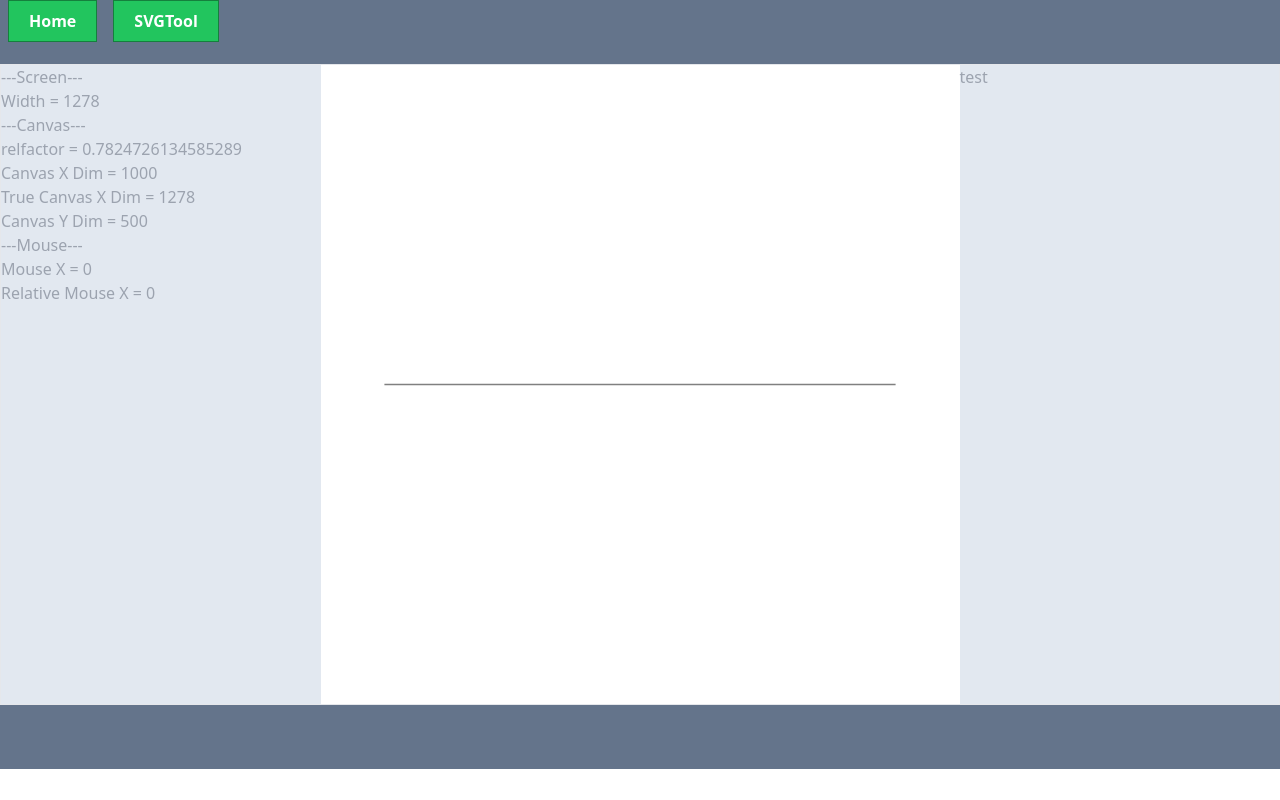
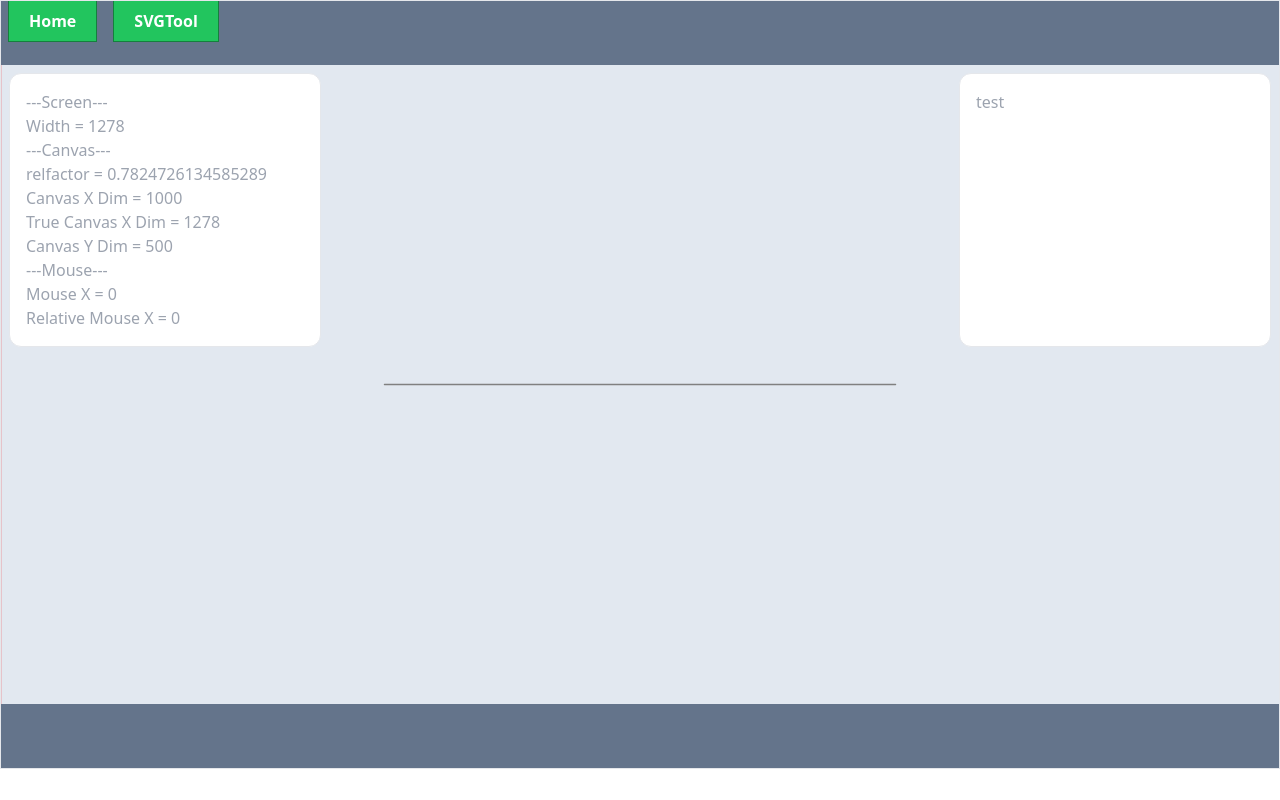
Before and after one commit to DenysChernenko/seTool, a SvelteKit app: page /SVGTool in a window 1280 px wide. Built offline with nearby package versions, Linux system fonts and the light colour scheme.

Commit message:
Tested Stores. Minor Changes

```diff
--- a/src/routes/+layout.svelte
+++ b/src/routes/+layout.svelte
@@ -4,7 +4,7 @@
     let buttonStyle = 'px-5 py-2 mx-2 text-white font-bold border border-1 border-green-700 border-rounded-xl bg-green-500'
 </script>
 
-<div class="container w-auto mx-auto">
+<div class="w-screen mx-auto h-screen">
     <ul class="">
         <li class="float-left ">
             <a href="/"><div class="{buttonStyle}">Home</div></a>
@@ -14,6 +14,5 @@
         </li>
 
     </ul>
-
+    <slot></slot>
 </div>
-<slot></slot>
--- a/src/routes/SVGTool/+page.svelte
+++ b/src/routes/SVGTool/+page.svelte
@@ -3,8 +3,7 @@
     import type { PageData } from './$types';
     import Baseline from './Baseline.svelte';
 	import Mouseline from './Mouseline.svelte';
-
-    // import Mouseline, { handleMousemove } from './Mouseline.svelte';
+	import { islandStyle } from './styles';
 
     export let data: PageData;
     let scale: number = 500;
@@ -12,6 +11,7 @@
     let m = { x: 0, y: 0 };
     let relm = { x: 0 , y: 0};
     let canvasWidth:number;
+    let islandStyleString:any = $islandStyle;
 
     var canvX:number = scale * 2;
     var canvY:number = scale * 1;
@@ -42,10 +42,10 @@
 <svelte:window bind:innerWidth={screenW} on:resize={handleResize} on:mousemove={handleMousemove}/>
 
 
-<div class="container min-w-full min-h-fit my-auto mx-auto py-16 px- bg-slate-500" >
-    <div class="mx-auto my-auto border static " bind:clientWidth = {canvasWidth} >
-        <div class="absolute flex flex-row  text-gray-400  min-w-full min-h-full">
-            <div class="basis-1/4 float-left bg-slate-200">
+<div class="container min-w-full h-fit my-auto mx-auto bg-slate-500" >
+    <div class="mx-auto my-auto border static h-fit py-16" bind:clientWidth = {canvasWidth} >
+        <div class="absolute flex flex-row  text-gray-400  min-w-full">
+            <div class="basis-1/4 {islandStyleString}">
                 <!-- Debug Menu -->
                 <ul>
                     <li>
@@ -83,12 +83,12 @@
                 <!-- Debug Menu -->
             </div>
             <div class="basis-1/2"></div>
-            <div class="basis-1/4 float-right bg-slate-200">
+            <div class="basis-1/4 {islandStyleString}">
                 test
             </div>
         </div>
 
-        <svg class="bg-white" viewBox="0 0 {canvX} {canvY}"  >
+        <svg class="bg-slate-200" viewBox="0 0 {canvX} {canvY}"  >
             <!-- <Mouseline x={canvX} y={canvY} on:mousemove={handleMousemove}/> -->
             <Baseline x={canvX} y={canvY}/>
             <Mouseline x={relm.x} y={canvY}/>
--- a/src/routes/SVGTool/Baseline.svelte
+++ b/src/routes/SVGTool/Baseline.svelte
@@ -11,6 +11,7 @@
 <path
 fill = "none"
 stroke = "gray"
+stroke-linecap = "round"
 d = "
 M {pad},{midY} h {end}
 "
--- a/src/routes/SVGTool/Mouseline.svelte
+++ b/src/routes/SVGTool/Mouseline.svelte
@@ -7,7 +7,8 @@
 
 <path
 fill = "none"
-stroke = "gray"
+stroke = "red"
+opacity = 0.5
 stroke-width = 0.5
 d = "
 M {x}, 0 v {y}
--- /dev/null
+++ b/src/routes/SVGTool/styles.ts
@@ -0,0 +1,3 @@
+import { readable, writable } from "svelte/store";
+
+export const islandStyle = readable("bg-white border rounded-xl m-2 p-4")
```
